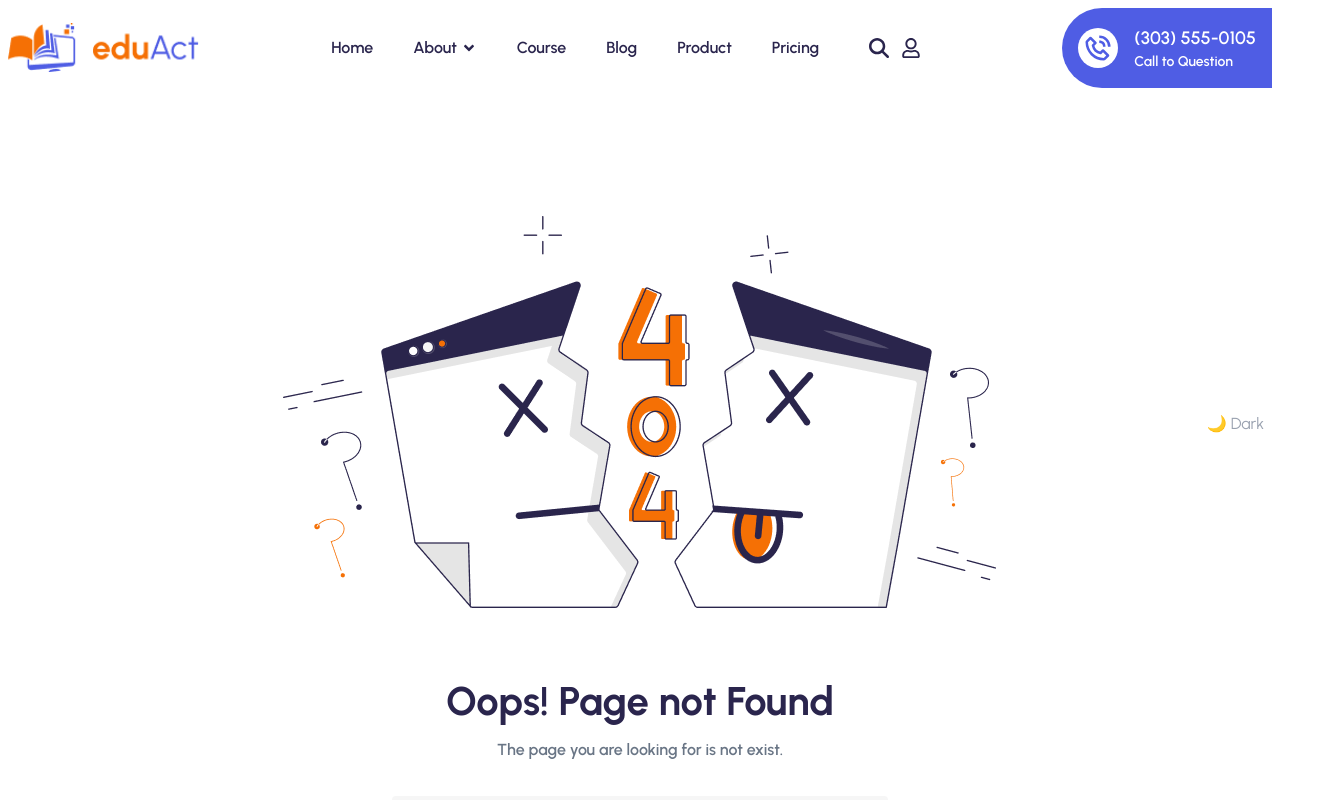
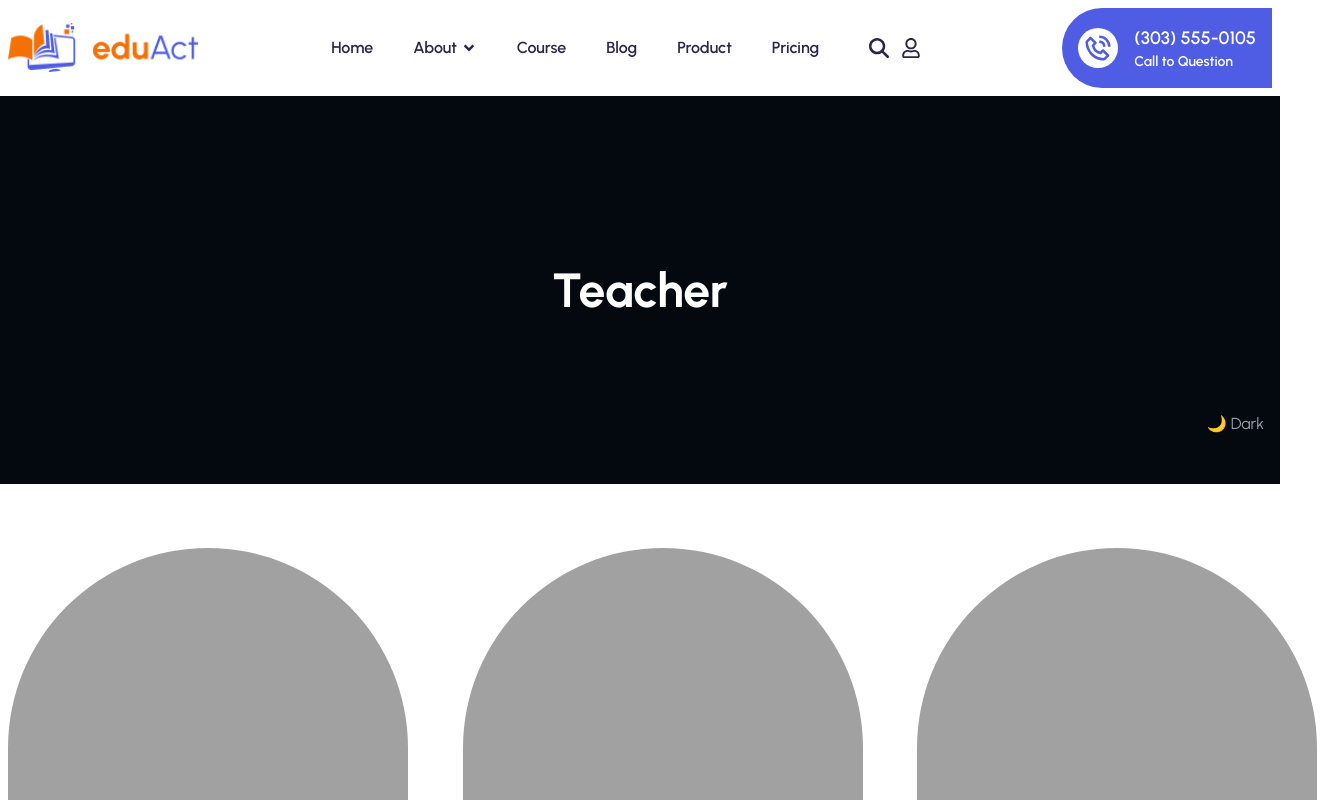
Before and after one commit to Mohammad-Nadil/ebt-eduact, a React (Vite) app: page /teacher in a window 1280 px wide. Shown: the top 800 px of the page, 1337 px wide, since content can reach past the window. Built offline with nearby package versions, Linux system fonts and the light colour scheme.

Commit message:
teacher page

```diff
--- /dev/null
+++ b/src/components/teacher/Teacher.jsx
@@ -0,0 +1,23 @@
+import React from 'react'
+import Container from '../Container'
+
+const Teacher = () => {
+
+    const teachers = [1,1,1,1,1,1]
+
+  return (
+    <div>
+      <div className='w-full py-[170px] bg-[#04090F] flex items-center justify-center'>
+        <h2 className='text-white font-bold text-5xl'>Teacher</h2>
+      </div>
+     <Container className="py-16 grid grid-cols-3 gap-25 ">
+
+     {teachers.map((item, index) => (
+         <div key={index} className='w-[400px] h-[550px] bg-neutral-400 rounded-full after:h-1/2 relative after:w-[110%]  after:bg-secondary after:absolute after:bottom-0 after:left-1/2 after:-translate-x-1/2 after:z-[-1]  after:rounded-b-full after:translate-y-5'></div>
+     ))}
+     </Container>
+    </div>
+  )
+}
+
+export default Teacher
--- a/src/main.jsx
+++ b/src/main.jsx
@@ -24,6 +24,7 @@ import ThemeToggler from "./components/ThemeToggler.jsx";
 import LenisProvider from "./hooks/useLenis.js";
 import "slick-carousel/slick/slick.css";
 import "slick-carousel/slick/slick-theme.css";
+import Teacher from "./components/teacher/Teacher.jsx";
 
 createRoot(document.getElementById("root")).render(
   <StrictMode>
@@ -42,6 +43,7 @@ createRoot(document.getElementById("root")).render(
             <Route path="/blog/:id" element={<BlogDetails />} />
             <Route path="/product" element={<Product />} />
             <Route path="/product/:id" element={<ProductDetail />} />
+            <Route path="/teacher" element={<Teacher />} />
             <Route path="/cart" element={<Cart />} />
             <Route path="/checkout" element={<Checkout />} />
             <Route path="/login" element={<Login />} />
```
Also changed, not shown: src/components/teacher/BecomeTeacher.jsx (added), src/components/teacher/TeacherDetails.jsx (added).
